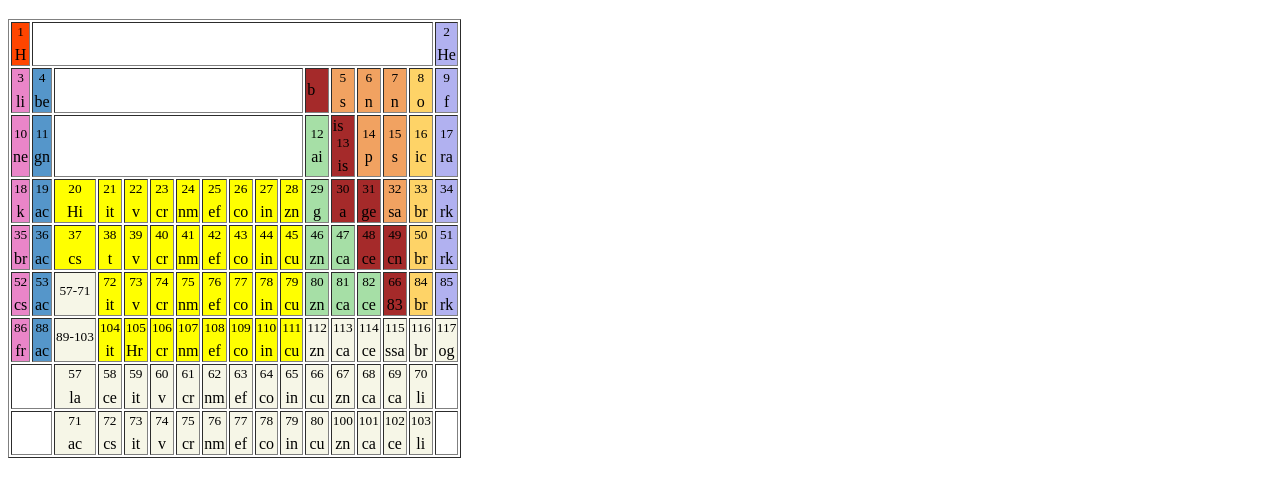
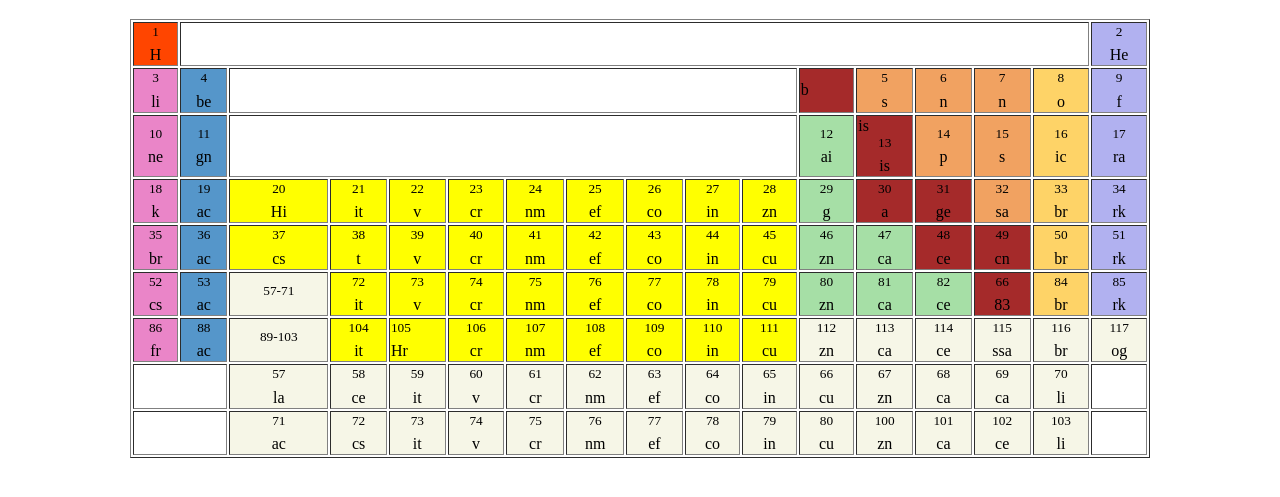
Before and after one commit to uzairit/The-Table, a plain HTML site: page index.html in a window 1280 px wide. Shown: the part 61-558 px from the top of the page. Drawn offline with Linux system fonts and the light colour scheme.

Commit message:
Update index.html

```diff
--- a/index.html
+++ b/index.html
@@ -6,8 +6,8 @@
     <title>Table</title>
 </head>
 <body>
-    <center><h1 style="background-color: yellow;">The Table</h1></center>
-<table border="1">
+    <center><h1 style="background-color: yellow;">The Table</h1>
+<table border="1" width="1020">
 <tr>
 <td style="background-color:orangered ;"><center><sup>1</sup><br>H</center></td>
 <td colspan="15"></td>
@@ -160,6 +160,7 @@
 
 </table>
 
+</center>
 
 
 
```
